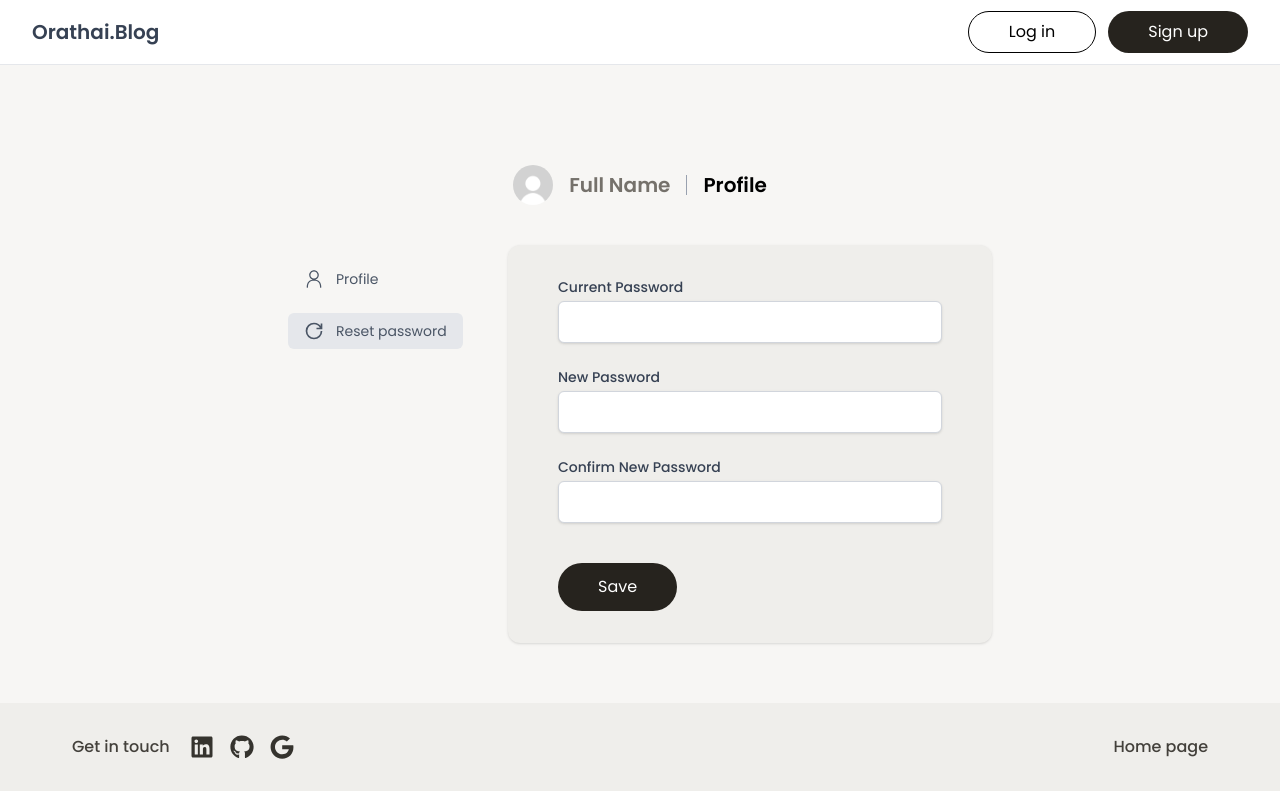
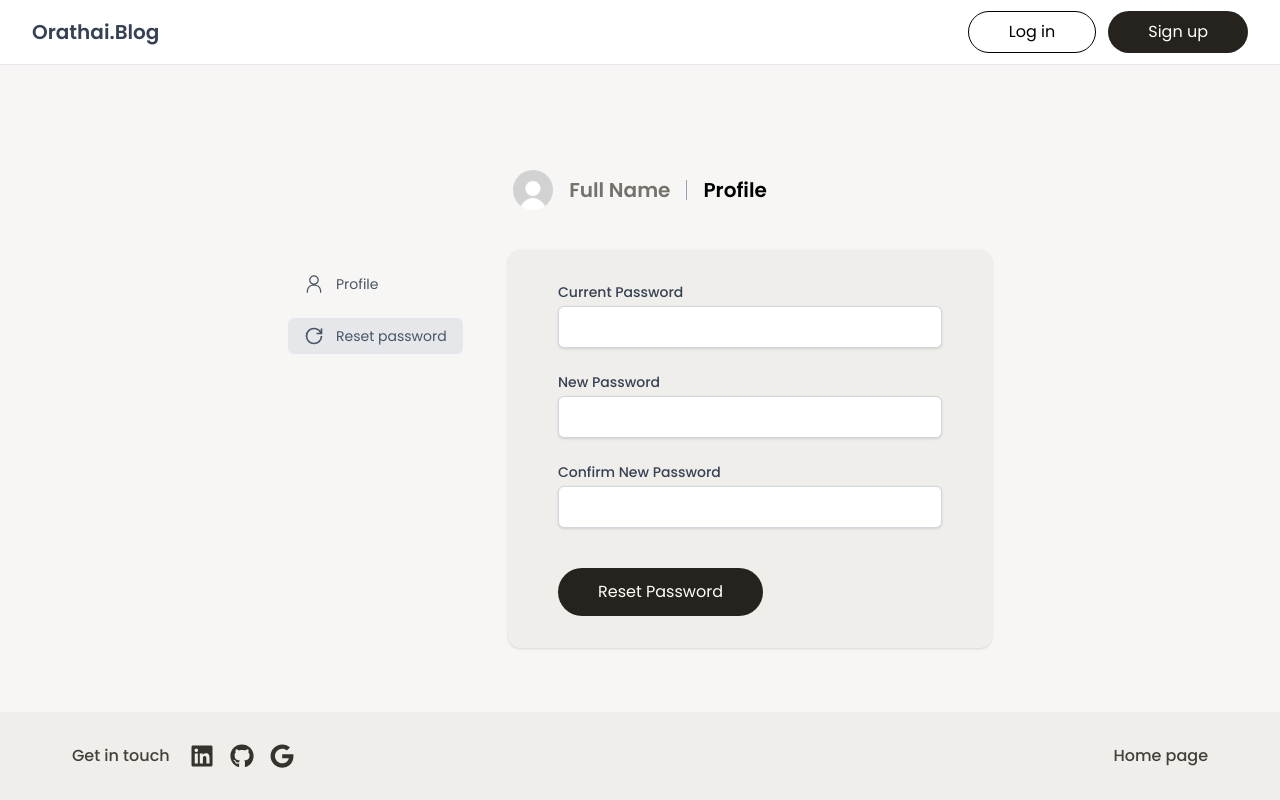
Before and after one commit to tatchunari/orathai-personal-blog, a React (Vite) app in the folder client/: page /member in a window 1280 px wide. Both pictures are taken after a click on the button "Reset password". Built offline with nearby package versions, Linux system fonts and the light colour scheme.

Commit message:
feat: add sonner for updating profile

```diff
--- a/client/src/components/MemberManagement/ProfileForm.jsx
+++ b/client/src/components/MemberManagement/ProfileForm.jsx
@@ -1,4 +1,19 @@
+import { toast } from "sonner"
+
 const ProfileForm = () => {
+
+  const handleSubmit = (e) => {
+    e.preventDefault();
+
+    // Add Saving profile data handler later
+    // eg. sending API request, update state
+
+    toast.success("Save Profile", {
+      description: "Your profile has been successfully updated",
+      className: "bg-green-600 text-white",
+    })
+  }
+
   return (
     <div>
       <main className="flex-1">
@@ -15,7 +30,7 @@ const ProfileForm = () => {
           </div>
 
           {/* Form */}
-          <form className="space-y-6">
+          <form onSubmit={handleSubmit} className="space-y-6">
             {/* Name */}
             <div>
               <label htmlFor="name" className="block text-sm font-medium text-gray-700">
--- a/client/src/components/MemberManagement/ResetPasswordForm.jsx
+++ b/client/src/components/MemberManagement/ResetPasswordForm.jsx
@@ -48,7 +48,7 @@ const ResetPasswordForm = () => {
                 type="submit"
                 className="px-10 py-3 text-base rounded-full bg-[#26231E] text-white cursor-pointer hover:bg-gray-800"
               >
-                Save
+                Reset Password
               </button>
             </div>
           </form>
--- a/client/src/pages/MemberManagement/MemberManagementPage.jsx
+++ b/client/src/pages/MemberManagement/MemberManagementPage.jsx
@@ -1,11 +1,12 @@
 import Navbar from "@/components/Navbar";
 import Footer from "@/components/Footer";
+import ProfileForm from "../../components/MemberManagement/ProfileForm";
+import ResetPasswordForm from "@/components/MemberManagement/ResetPasswordForm";
 
 import { RxPerson } from "react-icons/rx";
 import { GrPowerReset } from "react-icons/gr";
-import ProfileForm from "../../components/MemberManagement/ProfileForm";
-import ResetPasswordForm from "@/components/MemberManagement/ResetPasswordForm";
 import { useState } from "react";
+
 
 const MemberManagementPage = () => {
 
@@ -15,7 +16,7 @@ const MemberManagementPage = () => {
     <div className="flex flex-col min-h-screen overflow-hidden">
       <Navbar/>
 
-    <div className="bg-[#F7F6F4] flex flex-col justify-center items-center px-4 py-15">
+    <div className="flex-grow bg-[#F7F6F4] flex flex-col justify-center items-center px-4 py-15">
       {/* Header */}
       <div className="flex items-center space-x-4 my-10">
         <img src="mockpfp.jpg" alt="profile-icon" className="h-10 w-10 rounded-full"/>
```
